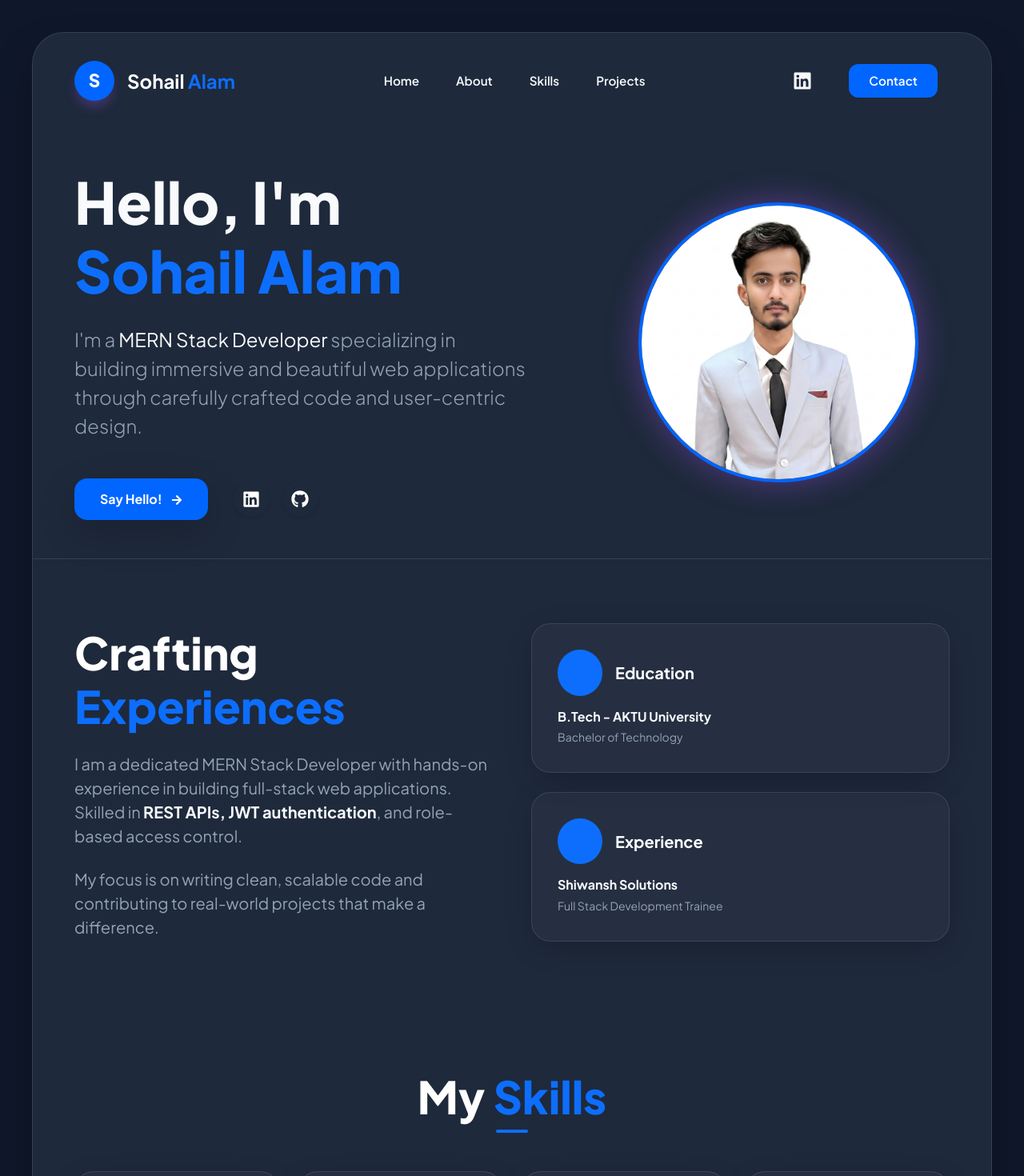
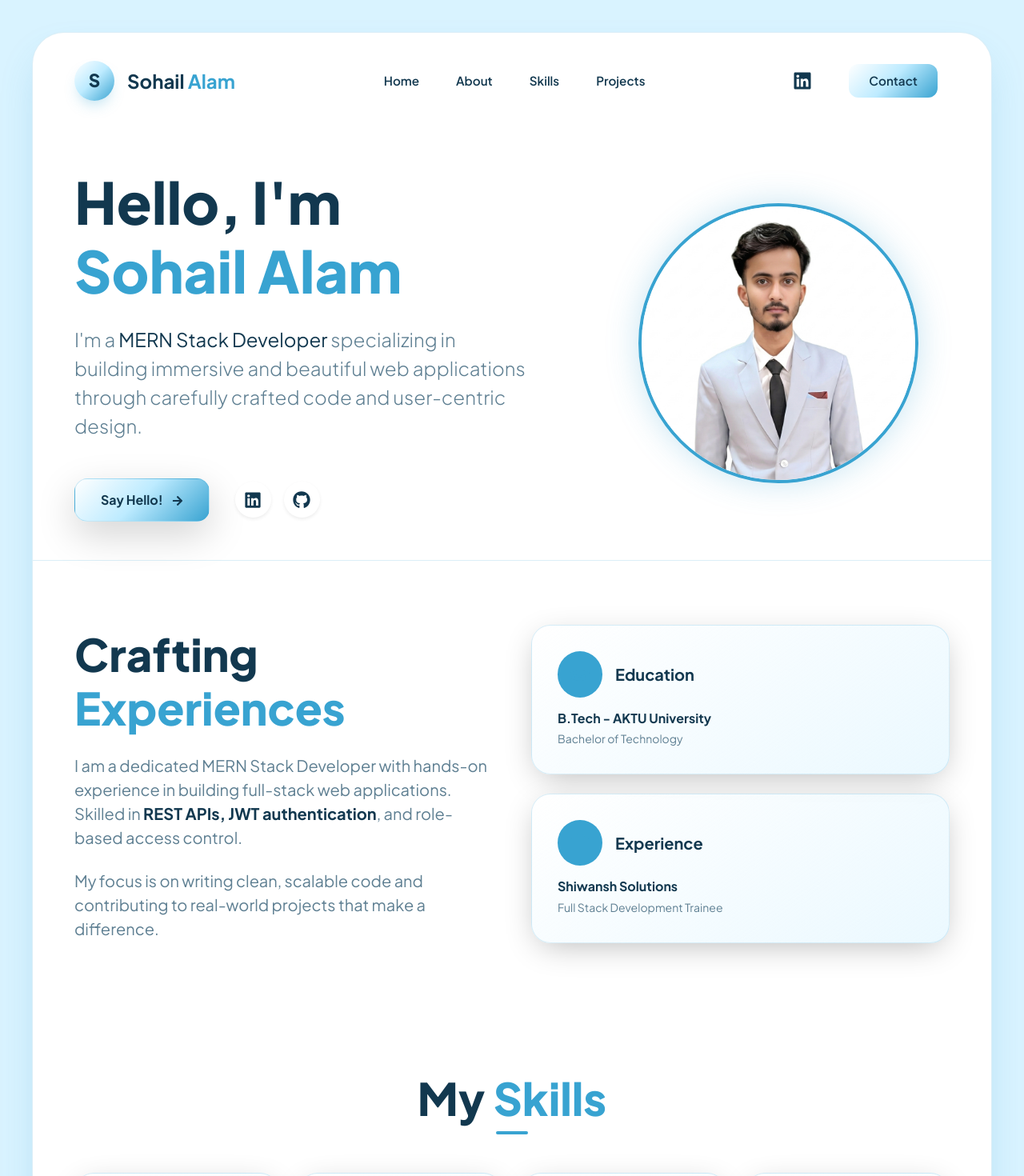
Before and after one commit to sohailalam002/My_Portfolio, a React (Vite) app: page / in a window 1280 px wide. Shown: the top 1470 px of the page at 80% size. Built offline with nearby package versions, Linux system fonts and the light colour scheme.

Commit message:
Update portfolio theme and animations

```diff
--- a/src/components/Contact.jsx
+++ b/src/components/Contact.jsx
@@ -4,23 +4,32 @@ import { motion } from 'framer-motion';
 import { FaPaperPlane, FaEnvelope, FaPhoneAlt } from 'react-icons/fa';
 
 const Contact = () => {
+  const zoomInDown = {
+    initial: { opacity: 0, y: -120, scale: 0.75 },
+    whileInView: { opacity: 1, y: 0, scale: 1 },
+    viewport: { once: false, amount: 0.45 },
+    transition: { duration: 0.55, ease: 'easeOut' }
+  };
+
   return (
     <section id="contact" className="section-padding bg-white bg-opacity-5 border-top border-white border-opacity-10">
       <Container>
-        <div className="text-center mb-5">
+        <motion.div className="text-center mb-5" {...zoomInDown}>
           <h2 className="display-4 fw-800 text-white">Say <span className="text-primary">Hello!</span></h2>
           <div className="mx-auto bg-primary mt-2" style={{ width: '40px', height: '4px', borderRadius: '10px' }}></div>
           <p className="text-secondary mt-3">I'm always open to discussing new projects or creative ideas.</p>
-        </div>
+        </motion.div>
 
         <Row className="justify-content-center">
           <Col lg={8}>
             <motion.div
-              initial={{ opacity: 0, y: 30 }}
-              whileInView={{ opacity: 1, y: 0 }}
+              initial={{ opacity: 0, rotateX: -90, y: -20 }}
+              whileInView={{ opacity: 1, rotateX: 0, y: 0 }}
+              whileHover={{ rotateX: 8, scale: 1.02 }}
               viewport={{ once: true }}
-              transition={{ duration: 0.6 }}
+              transition={{ duration: 0.35, ease: 'easeOut' }}
               className="card-picto p-5"
+              style={{ transformPerspective: 900, transformOrigin: 'top center' }}
             >
               <Row className="mb-5 text-center">
                 <Col md={6} className="mb-3 mb-md-0">
--- a/src/components/Hero.jsx
+++ b/src/components/Hero.jsx
@@ -17,7 +17,15 @@ const Hero = () => {
             >
               <h1 className="display-2 fw-800 mb-4 lh-tight">
                 Hello, I'm <br />
-                <span className="text-primary">Sohail Alam</span>
+                <motion.span
+                  className="text-primary d-inline-block"
+                  initial={{ opacity: 1, x: 0 }}
+                  whileInView={{ opacity: [0, 1], x: [-220, 0] }}
+                  viewport={{ once: false, amount: 0.25 }}
+                  transition={{ duration: 0.75, ease: 'easeOut', delay: 0.25 }}
+                >
+                  Sohail Alam
+                </motion.span>
               </h1>
               <p className="lead text-secondary mb-5 pe-lg-5 fs-4">
                 I'm a <strong className="text-dark">MERN Stack Developer</strong> specializing
@@ -32,7 +40,7 @@ const Hero = () => {
 
                 <div className="d-flex gap-3 ms-lg-2">
                   <motion.a
-                    whileHover={{ y: -3, color: 'var(--primary-color)' }}
+                    whileHover={{ y: -3, color: 'var(--primary-hover)' }}
                     href="https://www.linkedin.com/in/sohail-alam-4a1783322"
                     target="_blank"
                     className="text-white p-2 transition-all d-flex align-items-center justify-content-center bg-white bg-opacity-10 rounded-circle shadow-sm"
@@ -41,7 +49,7 @@ const Hero = () => {
                     <FaLinkedin size={22} className="text-white" />
                   </motion.a>
                   <motion.a
-                    whileHover={{ y: -3, color: '#333' }}
+                    whileHover={{ y: -3, color: 'var(--primary-hover)' }}
                     href="https://github.com/sohail-alam"
                     target="_blank"
                     className="text-secondary p-2 transition-all d-flex align-items-center justify-content-center bg-white bg-opacity-10 rounded-circle shadow-sm"
@@ -90,7 +98,7 @@ const Hero = () => {
           border: 4px solid var(--primary-color);
           border-radius: 50%;
           padding: 0;
-          box-shadow: 0 0 40px rgba(168, 85, 247, 0.4), inset 0 0 20px rgba(0,0,0,0.2);
+          box-shadow: 0 0 40px rgba(56, 163, 209, 0.28), inset 0 0 20px rgba(189,235,255,0.55);
           overflow: hidden;
           display: flex;
           align-items: center;
@@ -104,13 +112,13 @@ const Hero = () => {
           transform: scale(1.1); /* Slight additional zoom for better framing */
         }
         .freebie-tag {
-          background: linear-gradient(135deg, #3b82f6, #0066ff);
+          background: var(--accent-gradient);
           color: white;
           padding: 10px 25px;
           border-radius: 12px;
           font-weight: 800;
           transform: rotate(-12deg);
-          box-shadow: 0 10px 15px -3px rgba(168, 85, 247, 0.2);
+          box-shadow: 0 10px 18px -6px rgba(56, 163, 209, 0.32);
           z-index: 10;
         }
       `}} />
--- a/src/components/Navbar.jsx
+++ b/src/components/Navbar.jsx
@@ -15,7 +15,7 @@ const Navigation = () => {
       <Container fluid>
         <Navbar.Brand href="#home" className="d-flex align-items-center">
           <div className="logo-circle me-3">S</div>
-          <span className="fw-bold fs-4 d-none d-sm-block text-white">Sohail   <span className="text-primary">Alam</span></span>
+          <span className="navbar-brand-name fw-bold fs-4 d-none d-sm-block text-white">Sohail   <span className="text-primary">Alam</span></span>
         </Navbar.Brand>
 
         <Navbar.Toggle aria-controls="basic-navbar-nav" className="border-0 shadow-none">
@@ -25,7 +25,7 @@ const Navigation = () => {
         <Navbar.Collapse id="basic-navbar-nav">
           <Nav className="mx-auto">
             {navLinks.map((link) => (
-              <Nav.Link key={link.name} href={link.href}>
+              <Nav.Link key={link.name} href={link.href} className="nav-text-link">
                 {link.name}
               </Nav.Link>
             ))}
--- a/src/components/Projects.jsx
+++ b/src/components/Projects.jsx
@@ -4,13 +4,20 @@ import { motion } from 'framer-motion';
 import { FaGithub, FaExternalLinkAlt, FaRocket, FaMobileAlt } from 'react-icons/fa';
 
 const Projects = () => {
+  const zoomInDown = {
+    initial: { opacity: 0, y: -120, scale: 0.75 },
+    whileInView: { opacity: 1, y: 0, scale: 1 },
+    viewport: { once: false, amount: 0.45 },
+    transition: { duration: 0.55, ease: 'easeOut' }
+  };
+
   const projects = [
     {
       title: "E-Commerce Platform",
       description: "A full-featured MERN marketplace with secure payments and real-time inventory management.",
       tech: ["MongoDB", "Express", "React", "Node.js"],
       icon: <FaRocket size={32} className="text-white" />,
-      gradient: "linear-gradient(135deg, #a855f7 0%, #d946ef 100%)",
+      gradient: "linear-gradient(135deg, #FFFFFF 0%, #BDEBFF 48%, #38A3D1 100%)",
       github: "https://github.com/sohail-alam",
       live: "#"
     },
@@ -19,7 +26,7 @@ const Projects = () => {
       description: "Automated salary calculation and leave management system built with the MERN stack.",
       tech: ["Node.js", "Express", "MongoDB", "PDF Kit"],
       icon: <FaMobileAlt size={32} className="text-white" />,
-      gradient: "linear-gradient(135deg, #6366f1 0%, #a855f7 100%)",
+      gradient: "linear-gradient(135deg, #EAF8FF 0%, #7ED3F7 52%, #0F6FA8 100%)",
       github: "https://github.com/sohail-alam",
       live: "#"
     }
@@ -28,10 +35,10 @@ const Projects = () => {
   return (
     <section id="projects" className="section-padding">
       <Container>
-        <div className="text-center mb-5">
+        <motion.div className="text-center mb-5" {...zoomInDown}>
           <h2 className="display-4 fw-800 text-white">Featured <span className="text-primary">Projects</span></h2>
           <div className="mx-auto bg-primary mt-2" style={{ width: '40px', height: '4px', borderRadius: '10px' }}></div>
-        </div>
+        </motion.div>
 
         <Row className="g-5">
           {projects.map((project, idx) => (
--- a/src/components/Skills.jsx
+++ b/src/components/Skills.jsx
@@ -4,6 +4,13 @@ import { motion } from 'framer-motion';
 import { FaCode, FaServer, FaDatabase, FaWrench } from 'react-icons/fa';
 
 const Skills = () => {
+  const zoomInDown = {
+    initial: { opacity: 0, y: -120, scale: 0.75 },
+    whileInView: { opacity: 1, y: 0, scale: 1 },
+    viewport: { once: false, amount: 0.45 },
+    transition: { duration: 0.55, ease: 'easeOut' }
+  };
+
   const skillSets = [
     {
       category: "Frontend",
@@ -30,10 +37,10 @@ const Skills = () => {
   return (
     <section id="skills" className="section-padding bg-white bg-opacity-5">
       <Container>
-        <div className="text-center mb-5">
+        <motion.div className="text-center mb-5" {...zoomInDown}>
           <h2 className="display-4 fw-800 text-white">My <span className="text-primary">Skills</span></h2>
           <div className="mx-auto bg-primary mt-2" style={{ width: '40px', height: '4px', borderRadius: '10px' }}></div>
-        </div>
+        </motion.div>
 
         <Row className="g-4">
           {skillSets.map((set, idx) => (
--- a/src/index.css
+++ b/src/index.css
@@ -2,18 +2,19 @@
 @import url('https://fonts.googleapis.com/css2?family=Plus+Jakarta+Sans:wght@300;400;500;600;700;800&display=swap');
 
 :root {
-  --primary-color: #0066ff; /* Professional Blue */
-  --primary-hover: #0052cc;
-  --bg-outer: #0f172a !important; /* Enforce dark background */
-  --bg-inner: #1e293b !important;
-  --text-dark: #f8fafc; /* High contrast text */
-  --text-secondary: #94a3b8;
-  --accent-gradient: linear-gradient(135deg, #0066ff 0%, #3b82f6 100%);
-  --white: #1e293b;
+  --primary-color: #38A3D1;
+  --primary-hover: #0F6FA8;
+  --bg-outer: #D9F3FF !important;
+  --bg-inner: #FFFFFF !important;
+  --surface-soft: #F3FBFF;
+  --text-dark: #12384F;
+  --text-secondary: #5E7F92;
+  --accent-gradient: linear-gradient(135deg, #FFFFFF 0%, #BDEBFF 48%, #38A3D1 100%);
+  --white: #FFFFFF;
   --radius-lg: 40px;
   --radius-md: 20px;
-  --shadow-picto: 0 25px 50px -12px rgba(0, 0, 0, 0.5);
-  --border-color: rgba(255, 255, 255, 0.1);
+  --shadow-picto: 0 25px 50px -12px rgba(56, 163, 209, 0.28);
+  --border-color: rgba(56, 163, 209, 0.18);
 }
 
 body {
@@ -29,8 +30,12 @@ body {
 /* Enforce dark theme on common classes */
 .text-dark { color: var(--text-dark) !important; }
 .text-secondary { color: var(--text-secondary) !important; }
+.text-primary { color: var(--primary-color) !important; }
+.text-white { color: var(--text-dark) !important; }
 .bg-white { background-color: var(--bg-inner) !important; }
-.bg-light { background-color: rgba(255, 255, 255, 0.05) !important; }
+.bg-light { background-color: rgba(189, 235, 255, 0.45) !important; }
+.bg-primary { background-color: var(--primary-color) !important; }
+.border-white { border-color: var(--border-color) !important; }
 .border-light { border-color: var(--border-color) !important; }
 
 /* Site Container - "Picto" Style */
@@ -78,45 +83,81 @@ body {
   transition: color 0.3s ease;
 }
 
-.nav-link:hover {
-  color: var(--primary-color) !important;
+.nav-text-link {
+  display: inline-block;
+  transform-origin: left bottom;
+  transition: color 0.3s ease, transform 0.25s ease;
 }
 
-.contact-btn {
-  background: var(--primary-color);
-  color: white !important;
+.nav-link:hover {
+  color: var(--primary-hover) !important;
+}
+
+.nav-text-link:hover {
+  transform: translate(-7px, 8px) rotate(-8deg);
+}
+
+.navbar-brand-name {
+  display: inline-block;
+}
+
+.navbar-brand:hover .navbar-brand-name {
+  animation: navbarNameBounce 0.55s ease-in-out;
+}
+
+@keyframes navbarNameBounce {
+  0%,
+  100% {
+    transform: translateY(0);
+  }
+  30% {
+    transform: translateY(-8px);
+  }
+  60% {
+    transform: translateY(7px);
+  }
+}
+
+.contact-btn,
+.contact-btn.text-white {
+  background: var(--accent-gradient);
+  color: #12384F !important;
   padding: 10px 25px !important;
   border-radius: 12px !important;
   transition: all 0.3s ease;
 }
 
-.contact-btn:hover {
-  background: var(--primary-hover);
+.contact-btn:hover,
+.contact-btn.text-white:hover {
+  background: #FFFFFF;
+  color: #0F6FA8 !important;
   transform: translateY(-2px);
-  box-shadow: 0 10px 15px -3px rgba(168, 85, 247, 0.4);
+  box-shadow: 0 10px 24px -8px rgba(56, 163, 209, 0.38);
 }
 
 /* Buttons */
-.btn-picto-primary {
-  background: var(--primary-color);
-  color: white;
+.btn-picto-primary,
+.btn-picto-primary.btn {
+  background: var(--accent-gradient);
+  color: #12384F;
   padding: 14px 32px;
   border-radius: 16px;
   font-weight: 700;
-  border: none;
+  border: 1px solid rgba(56, 163, 209, 0.24);
   transition: all 0.3s ease;
 }
 
-.btn-picto-primary:hover {
-  background: var(--primary-hover);
+.btn-picto-primary:hover,
+.btn-picto-primary.btn:hover {
+  background: #FFFFFF;
   transform: translateY(-3px);
-  box-shadow: 0 20px 25px -5px rgba(168, 85, 247, 0.3);
-  color: white;
+  box-shadow: 0 20px 28px -12px rgba(56, 163, 209, 0.34);
+  color: #0F6FA8;
 }
 
 /* Cards */
 .card-picto {
-  background: rgba(255, 255, 255, 0.03);
+  background: linear-gradient(145deg, rgba(255, 255, 255, 0.92), rgba(217, 243, 255, 0.52));
   border: 1px solid var(--border-color);
   border-radius: 24px;
   padding: 32px;
@@ -132,12 +173,12 @@ body {
 
 .card-picto:hover {
   transform: translateY(-15px) scale(1.01);
-  background: rgba(255, 255, 255, 0.05);
-  border-color: rgba(168, 85, 247, 0.3);
+  background: linear-gradient(145deg, rgba(255, 255, 255, 1), rgba(189, 235, 255, 0.66));
+  border-color: rgba(56, 163, 209, 0.34);
   /* Pronounced floating shadow (card ke piche shadow) */
   box-shadow:
     0 40px 80px -15px rgba(0, 0, 0, 0.5),
-    0 20px 40px -20px rgba(168, 85, 247, 0.2);
+    0 20px 40px -20px rgba(56, 163, 209, 0.28);
 }
 
 /* Backwards/Settling effect on mouse leave */
@@ -150,20 +191,21 @@ body {
 .logo-circle {
   width: 50px;
   height: 50px;
-  background: var(--primary-color);
-  color: white;
+  background: var(--accent-gradient);
+  color: #12384F;
   border-radius: 50%;
   display: flex;
   align-items: center;
   justify-content: center;
   font-weight: 800;
   font-size: 1.4rem;
-  box-shadow: 0 10px 15px -3px rgba(168, 85, 247, 0.3);
+  box-shadow: 0 10px 18px -6px rgba(56, 163, 209, 0.34);
 }
 
 .badge-picto {
-  background: rgba(168, 85, 247, 0.15);
+  background: rgba(56, 163, 209, 0.1);
   color: var(--primary-color);
+  border: 1px solid rgba(56, 163, 209, 0.16);
   padding: 6px 14px;
   border-radius: 10px;
   font-size: 0.8rem;
@@ -172,12 +214,16 @@ body {
 
 /* Custom Input Styles */
 .custom-input:focus {
-  background: rgba(255, 255, 255, 0.08) !important;
+  background: rgba(255, 255, 255, 0.95) !important;
   border-color: var(--primary-color) !important;
-  box-shadow: 0 0 0 4px rgba(168, 85, 247, 0.15) !important;
-  color: white !important;
+  box-shadow: 0 0 0 4px rgba(56, 163, 209, 0.14) !important;
+  color: var(--text-dark) !important;
+}
+
+.custom-input {
+  color: var(--text-dark) !important;
 }
 
 .custom-input::placeholder {
-  color: rgba(255, 255, 255, 0.3) !important;
+  color: rgba(18, 56, 79, 0.45) !important;
 }
```
